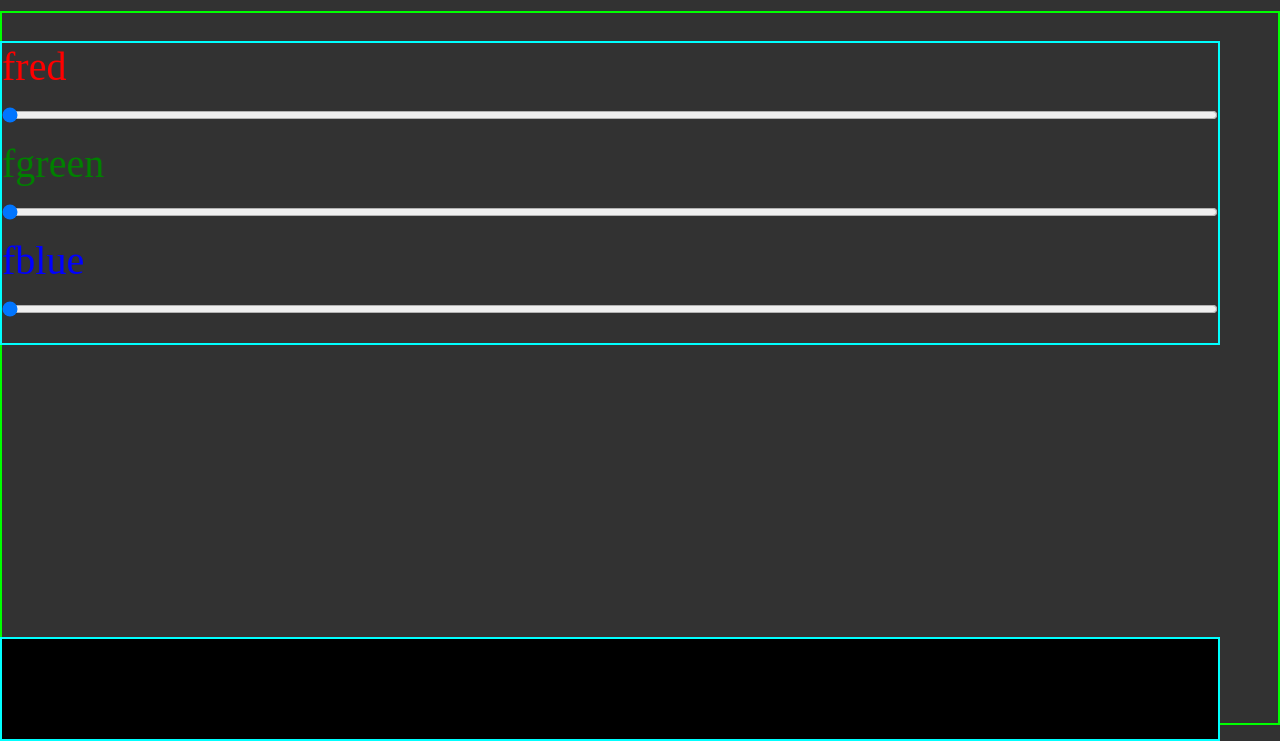
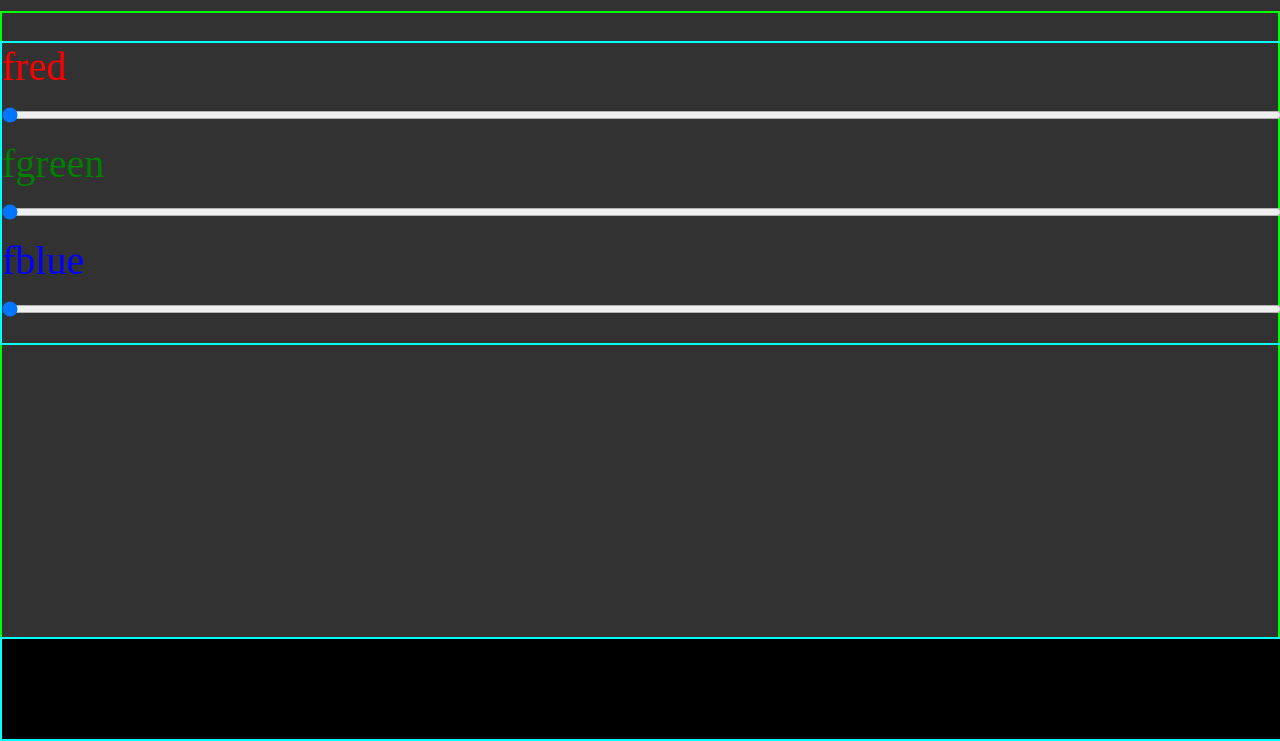
Before and after one commit to leonardosotelo89/drawing-asset-web-app, a plain HTML site: page drawing asset web app.html in a window 1280 px wide. Both pictures are taken after a click on the button "choosefill". Shown: the part 59-800 px from the top of the page. Drawn offline with Linux system fonts and the light colour scheme.

Commit message:
Update drawing asset web app.html

```diff
--- a/drawing asset web app.html
+++ b/drawing asset web app.html
@@ -51,7 +51,7 @@ margin-left:10px;
 #fillchooser{
   position: absolute ;
   top: 100px;
-  width: 95%;
+  width: 100%;
   height: 300px;
   border: 2px solid cyan ;
   display: none;
@@ -76,7 +76,7 @@ input{
 #fillcolorshow{
   position: absolute ;
   bottom: 0;
-  width: 95%;
+  width: 100%;
   height: 100px;
   border: 2px solid cyan ;
   display: none;
```
